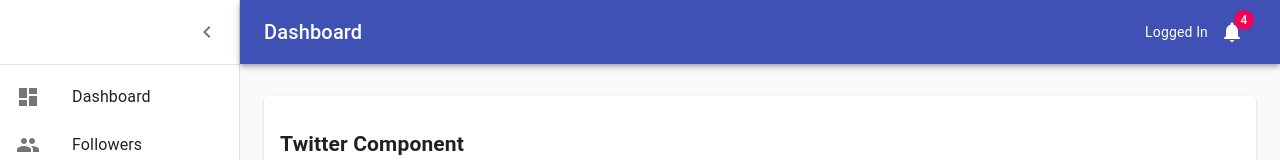
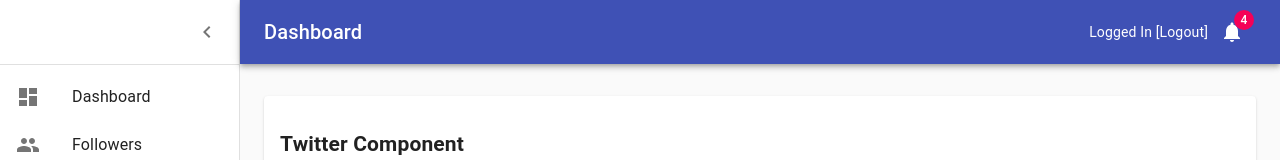
Before and after one commit to eddiemadrigal/social-media-management-demo, a React (Create React App) app: page / in a window 1280 px wide. Both pictures are taken after typing "name@example.com", "Sample123" into the empty fields and a click on the button "SIGN IN". Shown: the top 160 px of the page. Built offline with nearby package versions, Linux system fonts and the light colour scheme.

Commit message:
logout link added to dashboard

```diff
--- a/src/components/Dashboard.js
+++ b/src/components/Dashboard.js
@@ -144,7 +144,9 @@ const Dashboard = props => {
           <Typography component="h1" variant="h6" color="inherit" noWrap className={classes.title}>
             Dashboard
           </Typography>
-          <UserId isLoggedIn={props.isLoggedIn} setIsLoggedIn={props.setIsLoggedIn} />
+          <UserId
+            isLoggedIn={props.isLoggedIn}
+            setIsLoggedIn={props.setIsLoggedIn} />
           <IconButton color="inherit">
             <Badge badgeContent={4} color="secondary">
               <NotificationsIcon />
--- a/src/components/UserId.js
+++ b/src/components/UserId.js
@@ -1,10 +1,16 @@
 import React from 'react';
+import Link from '@material-ui/core/Link';
 
 const UserId = props => {
+
+  function logoutLink() {
+    props.setIsLoggedIn(false);
+  }
+
   if (props.isLoggedIn) {
     return (
       <div>
-        <p>Logged In</p>
+        <p>Logged In [<Link color='inherit' style={{ cursor: 'pointer'}} onClick={logoutLink}>Logout</Link>]</p>
       </div>
     )
   }
```
